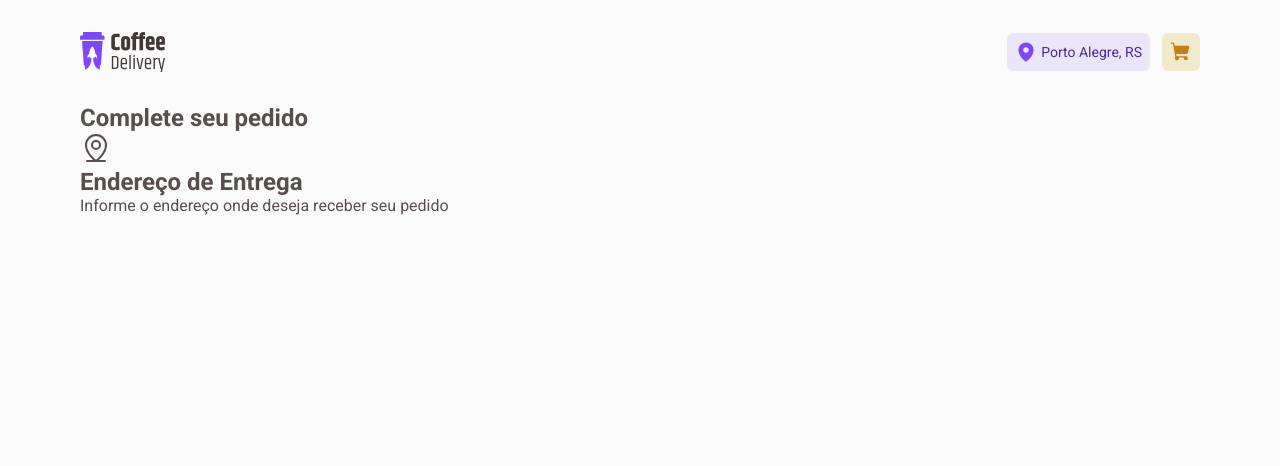
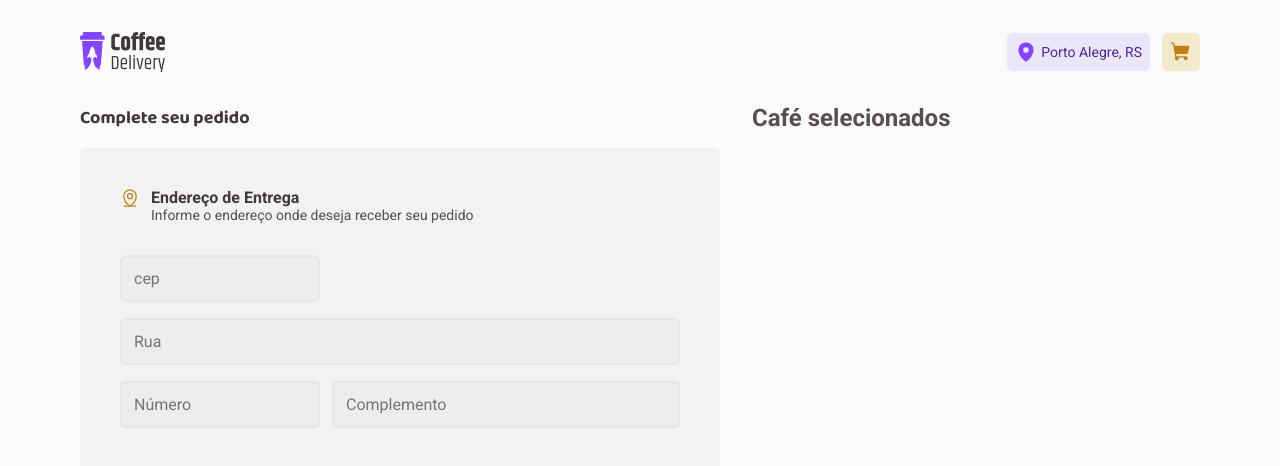
Before and after one commit to kleberfreire/coffee-delivery, a React (Vite) app: page /checkout in a window 1280 px wide. Shown: the top 466 px of the page. Built offline with nearby package versions, Linux system fonts and the light colour scheme.

Commit message:
continuando o fomulario de pedido

```diff
--- a/src/pages/Checkout/index.tsx
+++ b/src/pages/Checkout/index.tsx
@@ -1,20 +1,45 @@
 import { MapPinLine } from 'phosphor-react'
-import { WrapperContainer } from './style'
+import {
+  CompleteYourOrder,
+  ConfirmPurchase,
+  FormContainer,
+  FormPurchase,
+  HeaderForm,
+  InputCep,
+  InputComplement,
+  InputNumber,
+  InputRoad,
+  MultiplesInputContainer,
+  WrapperContainer,
+} from './style'
 
 export function Checkout() {
   return (
     <WrapperContainer>
-      <section>
+      <CompleteYourOrder>
         <h1>Complete seu pedido</h1>
-        <div>
-          <div>
-            <MapPinLine size={32} />
+        <FormContainer>
+          <HeaderForm>
+            <MapPinLine size={20} />
             <div>
               <h2>Endereço de Entrega</h2>
               <p>Informe o endereço onde deseja receber seu pedido</p>
             </div>
-          </div>
-        </div>
+          </HeaderForm>
+          <FormPurchase action="">
+            <InputCep type="text" placeholder="cep" />
+            <InputRoad type="text" placeholder="Rua" />
+            <MultiplesInputContainer>
+              <InputNumber type="text" placeholder="Número" />
+              <InputComplement type="text" placeholder="Complemento" />
+            </MultiplesInputContainer>
+          </FormPurchase>
+        </FormContainer>
+      </CompleteYourOrder>
+      <section>
+        <ConfirmPurchase>
+          <h1>Café selecionados</h1>
+        </ConfirmPurchase>
       </section>
     </WrapperContainer>
   )
--- a/src/pages/Checkout/style.ts
+++ b/src/pages/Checkout/style.ts
@@ -4,4 +4,88 @@ export const WrapperContainer = styled.div`
   max-width: 70rem;
   width: 100%;
   margin: 0 auto;
+  display: flex;
+  gap: 2rem;
 `
+
+export const CompleteYourOrder = styled.section`
+  & > h1 {
+    color: ${(props) => props.theme['base-subtitle']};
+    font-size: ${(props) => props.theme['title-xs']};
+    font-family: 'Baloo 2', cursive;
+  }
+`
+
+export const HeaderForm = styled.div`
+  display: flex;
+
+  & > svg {
+    color: ${(props) => props.theme['yellow-dark']};
+
+    margin-right: 0.6875rem;
+  }
+
+  & div {
+    width: 33.125rem;
+  }
+
+  & div > h2 {
+    color: ${(props) => props.theme['base-subtitle']};
+    font-size: ${(props) => props.theme['text-regular-m']};
+  }
+
+  & div > p {
+    color: ${(props) => props.theme['base-text']};
+    font-size: ${(props) => props.theme['text-regular-s']};
+  }
+`
+
+export const FormContainer = styled.div`
+  max-width: 40rem;
+  width: 100%;
+  height: 23.25rem;
+  margin-top: 1rem;
+  background: ${(props) => (props) => props.theme['base-card']};
+  border-radius: 6px;
+  padding: 2.5rem;
+  display: flex;
+  flex-direction: column;
+`
+
+const inputBase = styled.input`
+  color: ${(props) => props.theme['base-label']};
+  padding: 0.75rem;
+  background: ${(props) => props.theme['base-input']};
+  border: 2px solid ${(props) => props.theme['base-button']};
+  border-radius: 6px;
+`
+export const FormPurchase = styled.form`
+  display: flex;
+  flex-direction: column;
+`
+
+export const InputCep = styled(inputBase)`
+  width: 12.5rem;
+  margin-top: 2rem;
+`
+
+export const InputRoad = styled(inputBase)`
+  width: 100%;
+  margin-top: 1rem;
+`
+export const InputNumber = styled(inputBase)`
+  width: 12.5rem;
+  margin-top: 1rem;
+  margin-right: 0.75rem;
+`
+export const InputComplement = styled(inputBase)`
+  width: 100%;
+  margin-top: 1rem;
+`
+export const MultiplesInputContainer = styled.div`
+  display: flex;
+`
+
+export const ConfirmPurchase = styled.div`
+  display: flex;
+`
```
